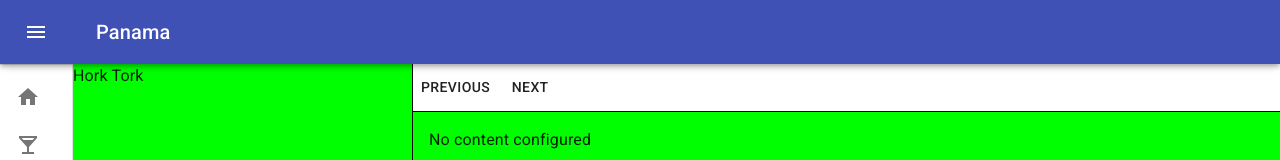
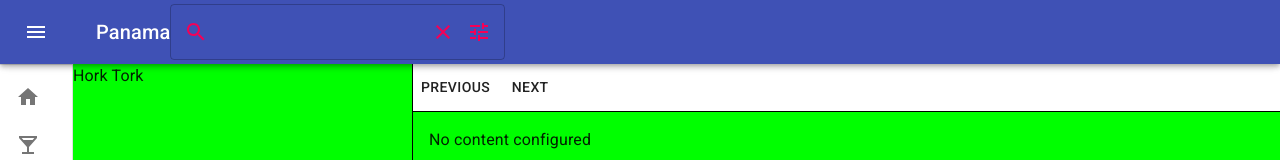
Before and after one commit to cohoe/panama, a React (Create React App) app: page / in a window 1280 px wide. Shown: the top 160 px of the page. Built offline with nearby package versions, Linux system fonts and the light colour scheme.

Commit message:
temp search box

```diff
--- a/src/App.js
+++ b/src/App.js
@@ -43,7 +43,7 @@ import React from "react";
 // END API JUNK
 
 
-import MainLayout from "./components/Page/Main"
+import MainLayout from "./components/Page/MainLayout"
 
 function App({name = 'Foo'}) {
     return (
--- a/src/components/Page/Main.js
+++ b/src/components/Page/MainLayout.js
@@ -1,6 +1,6 @@
 import React from 'react';
 import clsx from 'clsx';
-import { makeStyles, useTheme } from '@material-ui/core/styles';
+import {makeStyles, useTheme} from '@material-ui/core/styles';
 import Drawer from '@material-ui/core/Drawer';
 import AppBar from '@material-ui/core/AppBar';
 import Toolbar from '@material-ui/core/Toolbar';
@@ -11,12 +11,15 @@ import IconButton from '@material-ui/core/IconButton';
 import MenuIcon from '@material-ui/icons/Menu';
 import ChevronLeftIcon from '@material-ui/icons/ChevronLeft';
 import ChevronRightIcon from '@material-ui/icons/ChevronRight';
+import {SearchBox} from './SearchBox';
+
 
 
 import {ContentParent} from "./Content/ContentParent";
 import {SidebarButtons} from "./SidebarButtons";
 
 import {BrowserRouter} from "react-router-dom";
+import {TextField} from "@material-ui/core";
 
 
 const drawerWidth = 240;
@@ -85,7 +88,6 @@ const useStyles = makeStyles((theme) => ({
 }));
 
 
-
 export default function MainLayout() {
     const classes = useStyles();
     const theme = useTheme();
@@ -101,9 +103,8 @@ export default function MainLayout() {
 
     return (
         <BrowserRouter>
-
             <div className={classes.root}>
-            <CssBaseline />
+                <CssBaseline/>
                 <AppBar
                     position="fixed"
                     className={clsx(classes.appBar, {
@@ -120,11 +121,12 @@ export default function MainLayout() {
                                 [classes.hide]: open,
                             })}
                         >
-                        <MenuIcon />
+                            <MenuIcon/>
                         </IconButton>
                         <Typography variant="h6" noWrap>
                             Panama
                         </Typography>
+                        <SearchBox />
                     </Toolbar>
                 </AppBar>
                 <Drawer
@@ -142,13 +144,13 @@ export default function MainLayout() {
                 >
                     <div className={classes.toolbar}>
                         <IconButton onClick={handleDrawerClose}>
-                        {theme.direction === 'rtl' ? <ChevronRightIcon /> : <ChevronLeftIcon />}
+                            {theme.direction === 'rtl' ? <ChevronRightIcon/> : <ChevronLeftIcon/>}
                         </IconButton>
                     </div>
-                <Divider />
-                <SidebarButtons />
+                    <Divider/>
+                    <SidebarButtons/>
                 </Drawer>
-            <ContentParent />
+                <ContentParent/>
             </div>
         </BrowserRouter>
     );
--- /dev/null
+++ b/src/components/Page/SearchBox.js
@@ -0,0 +1,47 @@
+import {InputAdornment, TextField} from "@material-ui/core";
+import IconButton from "@material-ui/core/IconButton";
+import SearchIcon from "@material-ui/icons/Search";
+import React from "react";
+import ClearIcon from "@material-ui/icons/Clear";
+import TuneIcon from "@material-ui/icons/Tune";
+import {makeStyles, useTheme} from "@material-ui/core/styles";
+
+const useStyles = makeStyles((theme) => ({
+    searchField: {},
+    searchBoxContainer: {
+
+    }
+}))
+
+export function SearchBox() {
+    const theme = useTheme();
+    const classes = useStyles(theme);
+
+    return (
+        <div className={classes.searchBoxContainer}>
+            <TextField
+                className={classes.searchField}
+                InputProps={{
+                    startAdornment: (
+                        <InputAdornment position="start">
+                            <IconButton edge="start" color="secondary">
+                                <SearchIcon/>
+                            </IconButton>
+                        </InputAdornment>
+                    ),
+                    endAdornment: (
+                        <InputAdornment position="end">
+                            <IconButton edge="end" color="secondary">
+                                <ClearIcon/>
+                            </IconButton>
+                            <IconButton edge="end" color="secondary">
+                                <TuneIcon/>
+                            </IconButton>
+                        </InputAdornment>
+                    ),
+                }}
+                variant={"outlined"}
+            />
+        </div>
+    )
+}
```
Lines whose indentation alone changed are shown as unchanged.
